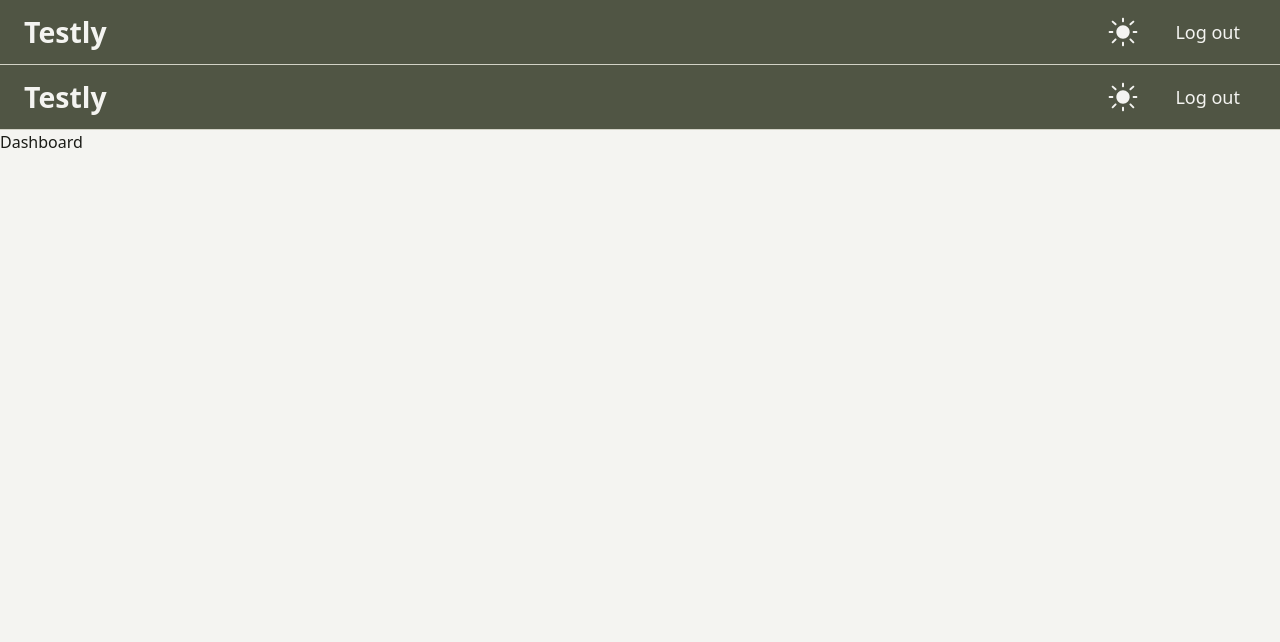
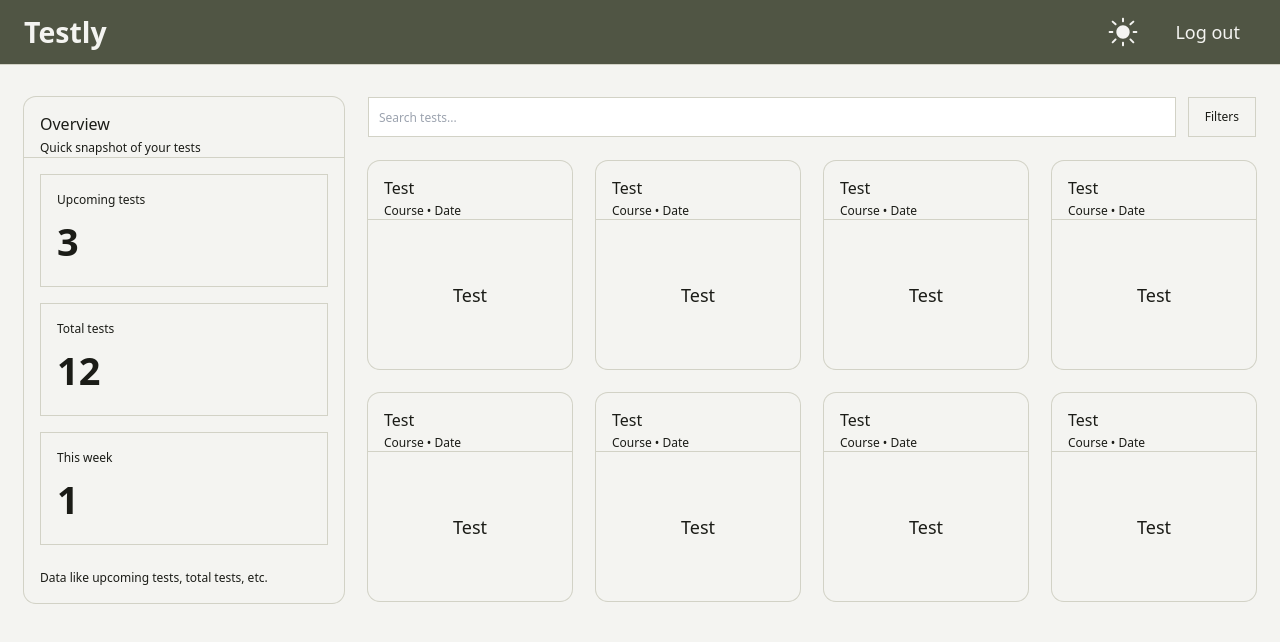
Before and after one commit to djsy104/testly, a React (Vite) app in the folder client/: page / in a window 1280 px wide. Shown: the top 642 px of the page. Built offline with nearby package versions, Linux system fonts and the light colour scheme; no server answers.

Commit message:
feat: Setup static dashboard

```diff
--- a/client/src/pages/Dashboard.jsx
+++ b/client/src/pages/Dashboard.jsx
@@ -1,17 +1,78 @@
 import { useEffect } from 'react';
 import axios from 'axios';
-import Navbar from '@/components/layout/Navbar';
+import { Card, CardHeader, CardTitle, CardDescription, CardContent } from '@/components/ui/Card';
+import { Button } from '@/components/ui/Button';
+import { Input } from '@/components/ui/Input';
 
 function Dashboard() {
-  useEffect(() => {
-    axios.get('http://localhost:8080/api');
-  }, []);
+  return (
+    <div className="mx-auto w-full max-w-7xl px-6 py-8">
+      <div className="grid gap-6 lg:grid-cols-[320px_1fr]">
+        {/* LEFT: Stats / Summary */}
+        <Card className="h-full">
+          <CardHeader className="border-b border-border">
+            <CardTitle>Overview</CardTitle>
+            <CardDescription>Quick snapshot of your tests</CardDescription>
+          </CardHeader>
 
-  return (
-    <>
-      <Navbar />
-      <h1>Dashboard</h1>
-    </>
+          <CardContent className="space-y-4">
+            <div className="rounded-lg border border-border bg-muted/30 p-4">
+              <div className="text-sm text-muted-foreground">Upcoming tests</div>
+              <div className="mt-1 text-3xl font-semibold">3</div>
+            </div>
+
+            <div className="rounded-lg border border-border bg-muted/30 p-4">
+              <div className="text-sm text-muted-foreground">Total tests</div>
+              <div className="mt-1 text-3xl font-semibold">12</div>
+            </div>
+
+            <div className="rounded-lg border border-border bg-muted/30 p-4">
+              <div className="text-sm text-muted-foreground">This week</div>
+              <div className="mt-1 text-3xl font-semibold">1</div>
+            </div>
+
+            <div className="pt-2 text-sm text-muted-foreground">
+              Data like upcoming tests, total tests, etc.
+            </div>
+          </CardContent>
+        </Card>
+
+        <div className="space-y-6">
+          {/* Search row */}
+          <div className="flex flex-col gap-3 sm:flex-row sm:items-center">
+            <div className="flex-1">
+              <Input
+                placeholder="Search tests..."
+                className="h-10 flex-1 bg-muted/40 focus-visible:bg-background"
+              />
+            </div>
+
+            <Button variant="outline" className="sm:w-auto">
+              Filters
+            </Button>
+          </div>
+
+          {/* Test cards grid */}
+          <section className="grid gap-6 sm:grid-cols-2 lg:grid-cols-4">
+            {Array.from({ length: 8 }).map((_, i) => (
+              <Card
+                key={i}
+                className="h-52 cursor-pointer transition hover:-translate-y-0.5 hover:shadow-md"
+              >
+                <CardHeader className="border-b border-border">
+                  <CardTitle>Test</CardTitle>
+                  <CardDescription className="text-xs">Course • Date</CardDescription>
+                </CardHeader>
+
+                <CardContent className="flex flex-1 items-center justify-center">
+                  <span className="text-lg font-medium text-muted-foreground">Test</span>
+                </CardContent>
+              </Card>
+            ))}
+          </section>
+        </div>
+      </div>
+    </div>
   );
 }
 
```
Also changed, not shown: client/src/components/ui/TextInput.jsx (deleted).
